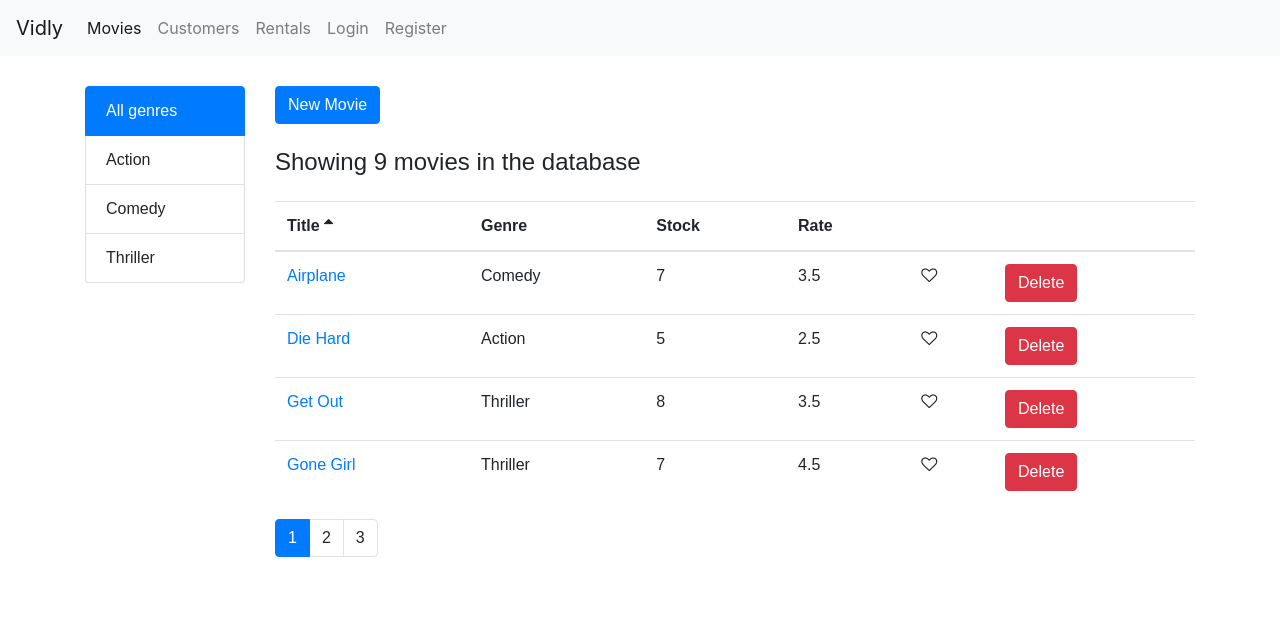
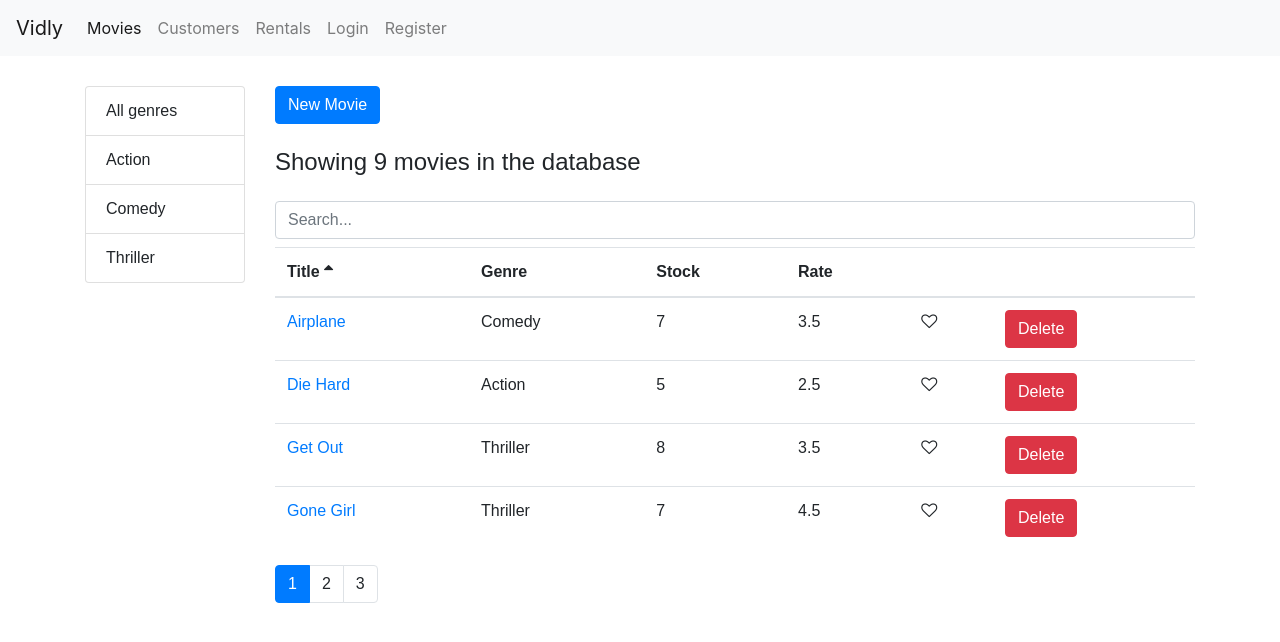
Before and after one commit to colehoux/reactjs_mosh_course, a React (Create React App) app: page /movies in a window 1280 px wide. Shown: the top 642 px of the page. Built offline with nearby package versions, Linux system fonts and the light colour scheme.

Commit message:
Exercice - Search Movies

```diff
--- a/src/components/movies.jsx
+++ b/src/components/movies.jsx
@@ -16,7 +16,8 @@ class Movies extends Component {
         currentPage: 1,
         pageSize: 4,
         sortColumn: { path: "title", order: "asc" },
-        selectedGenre: { _id: "", name: "All genres" },
+        selectedGenre: {},
+        search: "",
         // currentFilter: null,
         // selectedGenre: null,
     };
@@ -42,29 +43,44 @@ class Movies extends Component {
     };
 
     handleGenreSelect = (genre) => {
-        this.setState({ selectedGenre: genre, currentPage: 1 });
+        this.setState({ selectedGenre: genre, currentPage: 1, search: "" });
     };
 
     handleSort = (sortColumn) => {
         this.setState({ sortColumn });
     };
+    handleSearchChange = ({ currentTarget }) => {
+        const search = currentTarget.value;
+        const selectedGenre = search ? {} : this.state.selectedGenre;
+        this.setState({ search, selectedGenre });
+    };
 
     getPagedData = () => {
-        const { pageSize, currentPage, sortColumn, movies: allMovies, selectedGenre } = this.state;
+        const {
+            pageSize,
+            currentPage,
+            sortColumn,
+            movies: allMovies,
+            selectedGenre,
+            search,
+        } = this.state;
 
         const filtered =
             selectedGenre && selectedGenre._id
                 ? allMovies.filter((m) => m.genre._id === selectedGenre._id)
                 : allMovies;
         const sorted = _.orderBy(filtered, [sortColumn.path], [sortColumn.order]);
-        const movies = paginate(sorted, currentPage, pageSize);
+        const searched = sorted.filter((movie) =>
+            movie.title.toLowerCase().trim().includes(search.toLowerCase().trim())
+        );
+        const movies = paginate(searched, currentPage, pageSize);
 
         return { totalCount: filtered.length, data: movies };
     };
 
     render() {
         const { length: count } = this.state.movies;
-        const { pageSize, currentPage, sortColumn, genres } = this.state;
+        const { pageSize, currentPage, sortColumn, genres, search } = this.state;
 
         if (count === 0) {
             return <h4 className="my-4">There are no movies in the database.</h4>;
@@ -86,6 +102,12 @@ class Movies extends Component {
                         New Movie
                     </Link>
                     <h4 className="mb-4">Showing {totalCount} movies in the database</h4>
+                    <input
+                        onChange={this.handleSearchChange}
+                        className="form-control mb-2"
+                        placeholder="Search..."
+                        value={search}
+                    ></input>
                     <MoviesTable
                         movies={movies}
                         onLike={this.handleLike}
```
